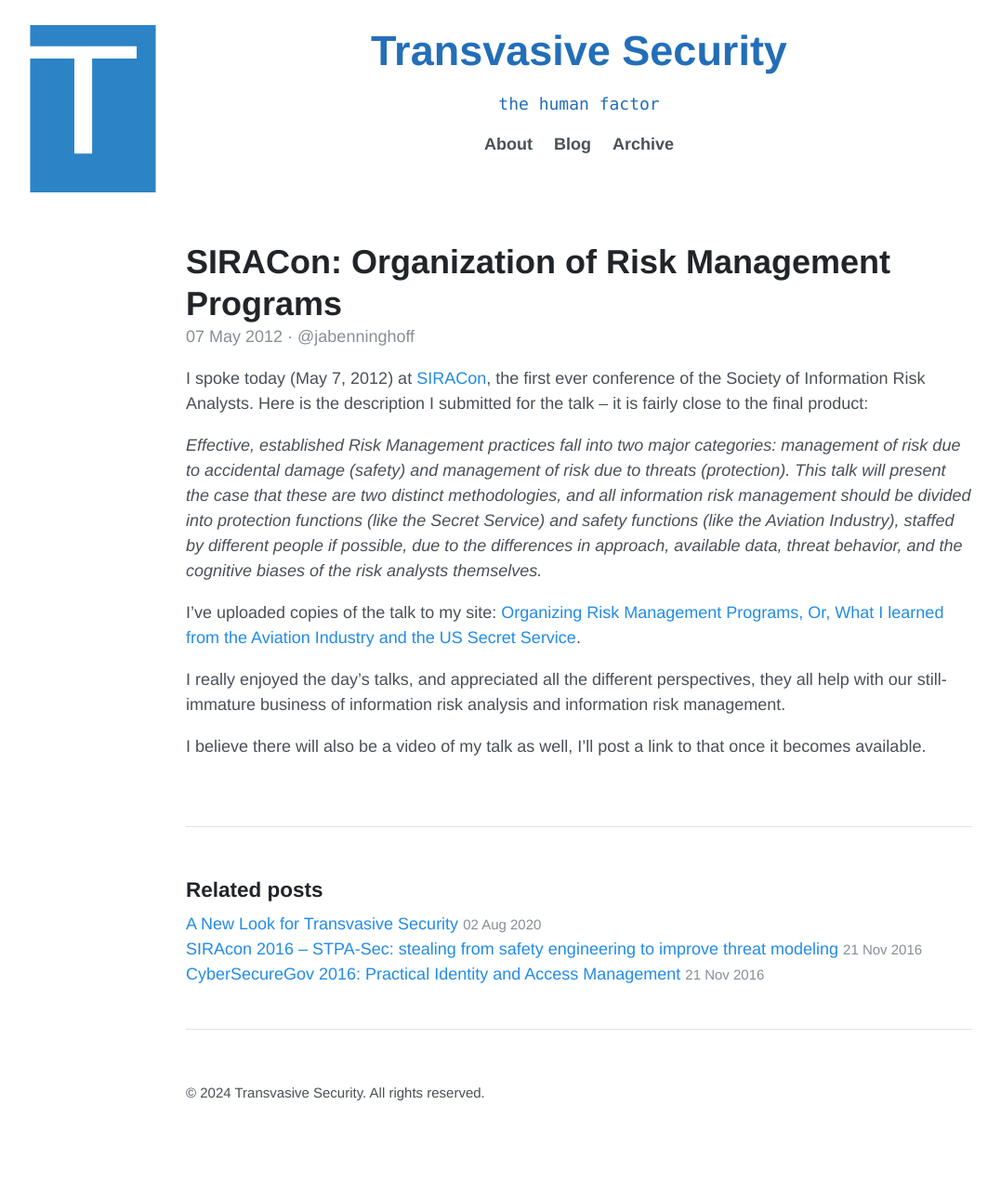
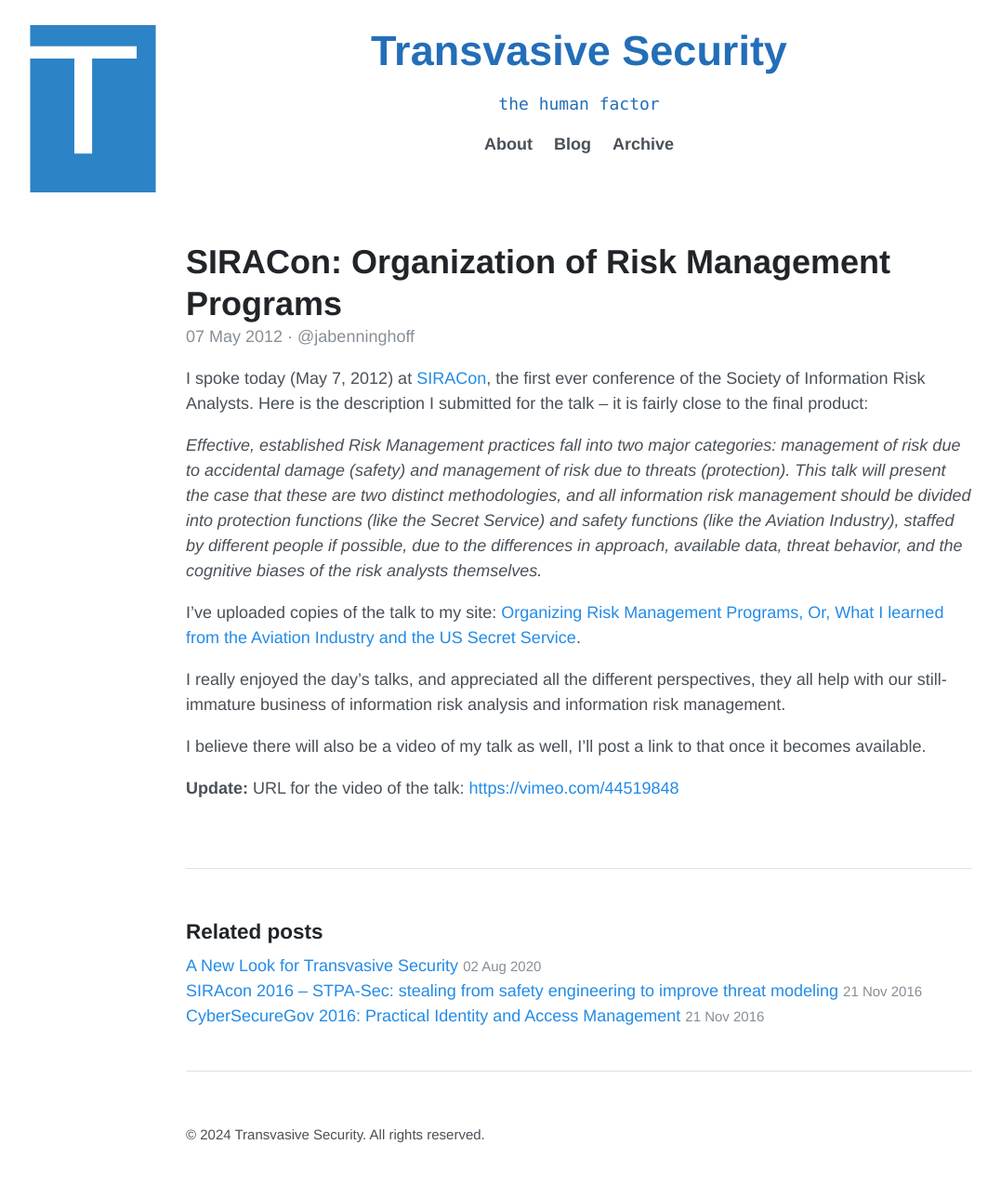
Before and after one commit to transvasive/transvasive.github.io, a Jekyll site: the page built from _posts/2012-05-07-siracon.md, in a window 1280 px wide. Shown: the whole page at 93% size, without its empty margins (17-1094 px from the left). Built offline with Jekyll 4.4.1, drawn with Linux system fonts in a browser that asks for light colours; before the commit the page ends 1243 px from its top, so only the background shows below that.

Commit message:
Add video URL

```diff
--- a/_posts/2012-05-07-siracon.md
+++ b/_posts/2012-05-07-siracon.md
@@ -30,3 +30,5 @@ information risk analysis and information risk management.
 
 I believe there will also be a video of my talk as well, I'll post a
 link to that once it becomes available.
+
+**Update:** URL for the video of the talk: <https://vimeo.com/44519848>
```
